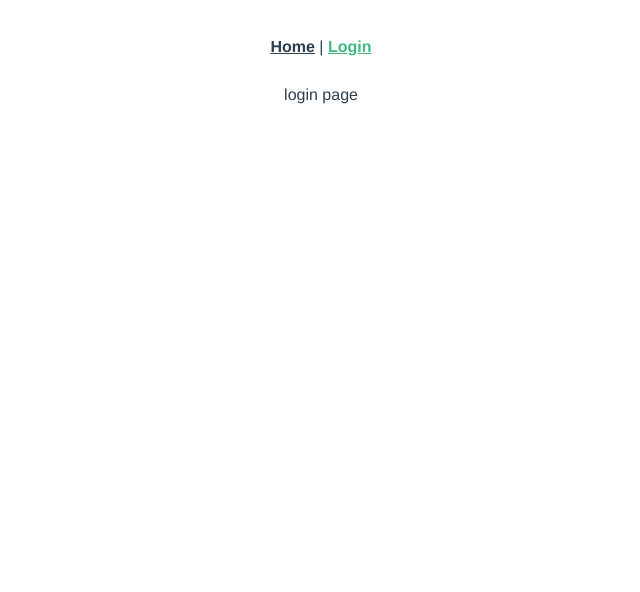
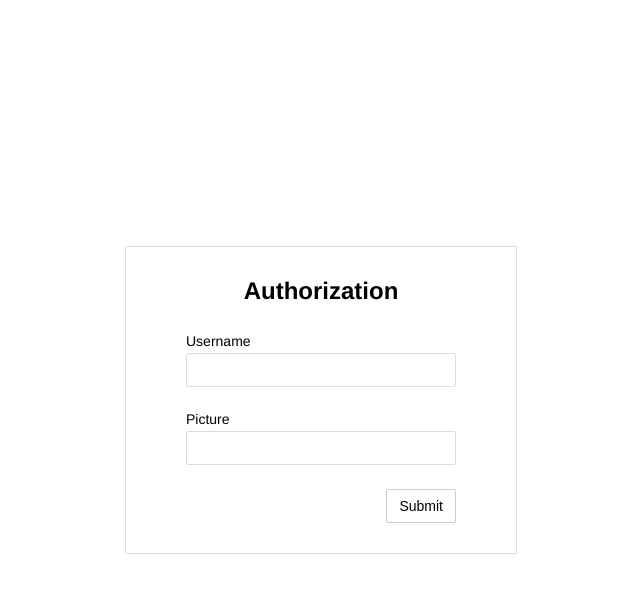
Before and after one commit to pirotech/education-erp-test-task, a Vue app: page /login in a window 1280 px wide. Shown: the top 592 px of the page, without its empty margins (319-959 px from the left). Built offline with nearby package versions, Linux system fonts and the light colour scheme.

Commit message:
Login page created

```diff
--- a/src/App.vue
+++ b/src/App.vue
@@ -1,32 +1,58 @@
 <template>
   <div id="app">
-    <div id="nav">
-      <router-link to="/">Home</router-link> |
-      <router-link to="/login">Login</router-link>
-    </div>
     <router-view/>
   </div>
 </template>
 
 <style lang="scss">
+// zero styles
 #app {
+  width: 100%;
+  min-height: 100vh;
   font-family: Avenir, Helvetica, Arial, sans-serif;
   -webkit-font-smoothing: antialiased;
   -moz-osx-font-smoothing: grayscale;
-  text-align: center;
-  color: #2c3e50;
+}
+html,
+body,
+div,
+header,
+main,
+ul,
+li,
+ol,
+p,
+span,
+h1,
+h2,
+h3,
+h4,
+h5,
+h6,
+button,
+input,
+textarea {
+  margin: 0;
+  padding: 0;
+  list-style: none;
+  box-sizing: border-box;
+  outline: none;
 }
 
-#nav {
-  padding: 30px;
-
-  a {
-    font-weight: bold;
-    color: #2c3e50;
-
-    &.router-link-exact-active {
-      color: #42b983;
-    }
-  }
+h2 {
+}
+input, textarea {
+  border: 1px solid #dddddd;
+  border-radius: 2px;
+  padding: 8px 12px;
+  font-size: 14px;
+}
+button {
+  border: 1px solid #ccc;
+  border-radius: 2px;
+  padding: 8px 12px;
+  background-color: white;
+  cursor: pointer;
+  font-size: 14px;
 }
 </style>
--- a/src/views/LoginPage.vue
+++ b/src/views/LoginPage.vue
@@ -1,16 +1,101 @@
 <template>
   <div class="login-page">
-    login page
+    <div class="login-page-card">
+      <h2 class="login-page__title">Authorization</h2>
+      <label class="login-page-field">
+        <p class="field__label">Username</p>
+        <input
+          class="field__input"
+          type="text"
+          v-model="username"
+          @input="reset('username')"
+        />
+        <p class="field__error">{{usernameError}}</p>
+      </label>
+      <label class="login-page-field">
+        <p class="field__label">Picture</p>
+        <input
+          class="field__input"
+          type="text"
+          v-model="picture"
+          @input="reset('picture')"
+        />
+        <p class="field__error">{{pictureError}}</p>
+      </label>
+      <button class="login-page__submit" @click="submit">Submit</button>
+    </div>
   </div>
 </template>
 
 <script>
 export default {
   name: 'LoginPage',
-  props: {
+  data() {
+    return {
+      username: '',
+      usernameError: '',
+      picture: '',
+      pictureError: ''
+    };
+  },
+  methods: {
+    reset(field) {
+      this[field + 'Error'] = '';
+    },
+    submit() {
+      this.usernameError = !!this.username ? '' : 'field is required';
+      this.pictureError = !!this.picture ? '' : 'field is required';
+      if (!this.usernameError && !this.pictureError) {
+        this.$router.push('/');
+      }
+    }
   }
 }
 </script>
 
 <style scoped lang="scss">
+.login-page {
+  display: flex;
+  justify-content: center;
+  align-items: center;
+  min-height: 100vh;
+  &-card {
+    display: flex;
+    flex-direction: column;
+    align-items: flex-start;
+    border: 1px solid #dddddd;
+    padding: 30px 60px;
+    border-radius: 2px;
+  }
+  &__title {
+    margin-bottom: 20px;
+    width: 100%;
+    text-align: center;
+  }
+  &-field {
+    display: flex;
+    flex-direction: column;
+    margin-top: 8px;
+    .field {
+      &__label {
+        font-size: 14px;
+      }
+      &__input {
+        width: 270px;
+        margin-top: 4px;
+      }
+      &__error {
+        margin-top: 2px;
+        font-size: 12px;
+        color: #d45;
+        min-height: 14px;
+        min-width: 1px;
+      }
+    }
+  }
+  &__submit {
+    margin-top: 8px;
+    align-self: flex-end;
+  }
+}
 </style>
```
